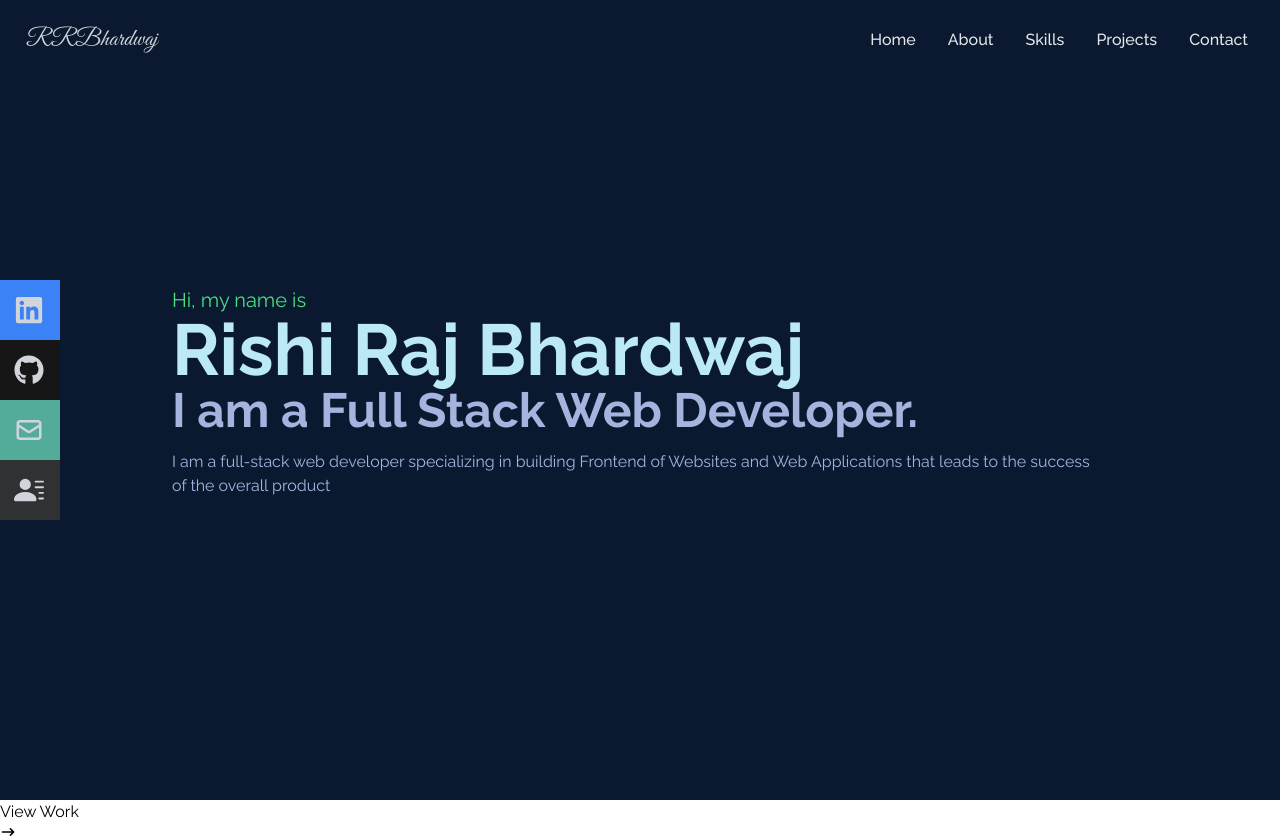
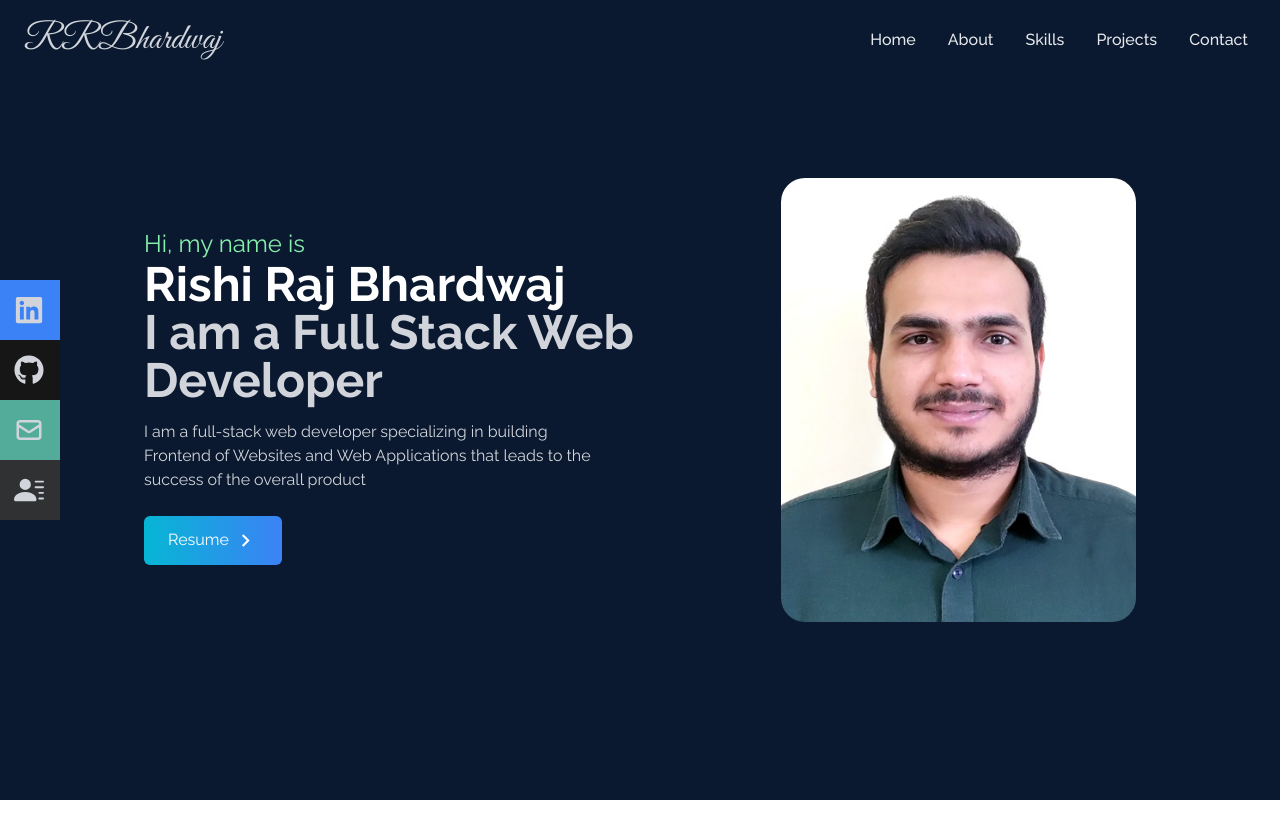
Before and after one commit to RRBhardwaj/RRBhardwaj.github.io, a React (Create React App) app: page / in a window 1280 px wide. After the commit the page ends 800 px from the top, so only its background shows below. Built offline with nearby package versions, Linux system fonts and the light colour scheme; a web font is replaced by a local one.

Commit message:
About Commit

```diff
--- a/src/App.jsx
+++ b/src/App.jsx
@@ -1,6 +1,7 @@
 // import './App.css';
 import Home from "./components/Home";
 import Navbar from "./components/Navbar";
+import SocialLinks from "./components/SocialLinks";
 
 function App() {
   return (
@@ -8,6 +9,7 @@ function App() {
       <h1>
         <Navbar/>
         <Home/>
+        <SocialLinks/>
       </h1>
     </div>
   );
--- a/src/components/Home.jsx
+++ b/src/components/Home.jsx
@@ -1,20 +1,31 @@
 import React from 'react';
-import { HiArrowNarrowRight } from 'react-icons/hi';
+import { MdOutlineKeyboardArrowRight } from 'react-icons/md';
+import HeroImage  from "../assests/heroImage.png";
 
 const Home = () => {
   return (
-    <div className='w-full h-screen bg-[#0a192f]'>
+    <div name="home" className='w-full h-screen bg-[#0a192f]'>
+        {/* container */}
+        <div className='max-w-screen-lg mx-auto flex flex-col items-center justify-center h-full px-4 md:flex-row'>
+          <div className='flex flex-col justify-center h-full'>
+            <p className='text-2xl text-green-300'>Hi, my name is</p>
+            <h2 className='text-4xl sm:text-5xl font-bold text-white'>Rishi Raj Bhardwaj</h2>
+            <h2 className='text-4xl sm:text-5xl font-bold text-gray-300'>I am a Full Stack Web Developer</h2>
+            <p className=' text-gray-300 py-4 max-w-md'>I am a full-stack web developer specializing in building Frontend of Websites and Web Applications that leads to the success of the overall product </p>
+            <div>
+              <button className='group text-white w-fit px-6 py-3 my-2 flex items-center rounded-md bg-gradient-to-r from-cyan-500 to to-blue-500 cursor-pointer'>
+                 Resume
+                 <span className='group-hover:rotate-90 duration-300'>
+                  <MdOutlineKeyboardArrowRight size={25} className="ml-1"/>
+                </span>
+              </button>
+            </div>
+          </div>
+          <div>
+            <img src={HeroImage} alt="MyImage" className='rounded-3xl mx-auto w-1/3 md:w-full'/>
+          </div>
+        </div>
 
-        {/* container */}
-        <div className='max-w-[1000px] mx-auto px-8 flex flex-col justify-center h-full'>
-            <p className='text-green-400 text-xl'>Hi, my name is</p>
-            <h1 className='text-4xl sm:text-7xl font-bold text-[#bceaf4]'>Rishi Raj Bhardwaj</h1>
-            <h2 className='text-3xl sm:text-5xl font-bold text-[#a5b3df]'>I am a Full Stack Web Developer.</h2>
-            <p className='text-[#a5b3df] py-4 max-w'>I am a full-stack web developer specializing in building Frontend of Websites and Web Applications that leads to the success of the overall product </p>
-        </div>
-        <div>
-            <button> View Work <HiArrowNarrowRight /></button>
-        </div>
     </div>
   )
 }
--- a/src/components/Navbar.jsx
+++ b/src/components/Navbar.jsx
@@ -1,7 +1,5 @@
 import React,{useState} from 'react';
-import {FaBars, FaTimes, FaGithub,FaLinkedin} from "react-icons/fa";
-import {HiOutlineMail} from "react-icons/hi";
-import {BsFillPersonLinesFill} from "react-icons/bs";
+import {FaBars, FaTimes} from "react-icons/fa";
 
 const Navbar = () => {
     const [nav, setNav] = useState(false);
@@ -34,7 +32,7 @@ const Navbar = () => {
   return (
     <div className='fixed w-full h-[80px] flex justify-between items-center px-4 bg-[#0a192f] text-gray-300'>
         <div>
-            <h4 className='py-6 text-2xl ml-[10px] font-signature'>RRBhardwaj</h4>
+            <h4 className='text-4xl ml-2 font-signature'>RRBhardwaj</h4>
         </div>
 
         {/* menu */}
@@ -48,7 +46,7 @@ const Navbar = () => {
 
         {/* hamburger */}
         <div onClick={handleClick} className="md:hidden z-10 pr-4 cursor-pointer text-gray-200">
-            {!nav ? <FaBars/> : <FaTimes/>}
+            {!nav ? <FaBars size={30} className="text-gray-300"/> : <FaTimes size={30} className="text-gray-300"/>}
         </div>
 
         {/* mobile menu */}
@@ -62,28 +60,7 @@ const Navbar = () => {
 
 
         {/* social icons */}
-        <div className='hidden lg:flex fixed flex-col top-[35%] left-0'>
-            <ul>
-                <li className='w-[160px] h-[60px] flex justify-between items-center ml-[-100px] hover:ml-[-10px] duration-300 bg-blue-500'>
-                    <a className='flex justify-between items-center w-full text-gray-300' href="/">Linkedin<FaLinkedin size={30}/></a>
-                </li>
-            </ul>
-            <ul>
-                <li className='w-[160px] h-[60px] flex justify-between items-center ml-[-100px] hover:ml-[-10px] duration-300 bg-[#171616]'>
-                    <a className='flex justify-between items-center w-full text-gray-300' href="/">Github<FaGithub size={30}/></a>
-                </li>
-            </ul>
-            <ul>
-                <li className='w-[160px] h-[60px] flex justify-between items-center ml-[-100px] hover:ml-[-10px] duration-300 bg-[#53ac99]'>
-                    <a className='flex justify-between items-center w-full text-gray-300' href="/">Email<HiOutlineMail size={30}/></a>
-                </li>
-            </ul>
-            <ul>
-                <li className='w-[160px] h-[60px] flex justify-between items-center ml-[-100px] hover:ml-[-10px] duration-300 bg-[#2f3133]'>
-                    <a className='flex justify-between items-center w-full text-gray-300' href="/">Resume<BsFillPersonLinesFill size={30}/></a>
-                </li>
-            </ul>
-        </div>
+
     </div>
   )
 }
--- /dev/null
+++ b/src/components/SocialLinks.jsx
@@ -0,0 +1,33 @@
+import React from 'react';
+import {FaGithub, FaLinkedin} from "react-icons/fa";
+import {HiOutlineMail} from "react-icons/hi";
+import {BsFillPersonLinesFill} from "react-icons/bs";
+
+const SocialLinks = () => {
+  return (
+    <div className='hidden lg:flex fixed flex-col top-[35%] left-0'>
+            <ul>
+                <li className='w-[160px] h-[60px] flex justify-between items-center ml-[-100px] hover:ml-[-10px] duration-300 bg-blue-500'>
+                    <a className='flex justify-between items-center w-full text-gray-300' href="/">Linkedin<FaLinkedin size={30}/></a>
+                </li>
+            </ul>
+            <ul>
+                <li className='w-[160px] h-[60px] flex justify-between items-center ml-[-100px] hover:ml-[-10px] duration-300 bg-[#171616]'>
+                    <a className='flex justify-between items-center w-full text-gray-300' href="/">Github<FaGithub size={30}/></a>
+                </li>
+            </ul>
+            <ul>
+                <li className='w-[160px] h-[60px] flex justify-between items-center ml-[-100px] hover:ml-[-10px] duration-300 bg-[#53ac99]'>
+                    <a className='flex justify-between items-center w-full text-gray-300' href="/">Email<HiOutlineMail size={30}/></a>
+                </li>
+            </ul>
+            <ul>
+                <li className='w-[160px] h-[60px] flex justify-between items-center ml-[-100px] hover:ml-[-10px] duration-300 bg-[#2f3133]'>
+                    <a className='flex justify-between items-center w-full text-gray-300' href="/">Resume<BsFillPersonLinesFill size={30}/></a>
+                </li>
+            </ul>
+        </div>
+  )
+}
+
+export default SocialLinks
```
